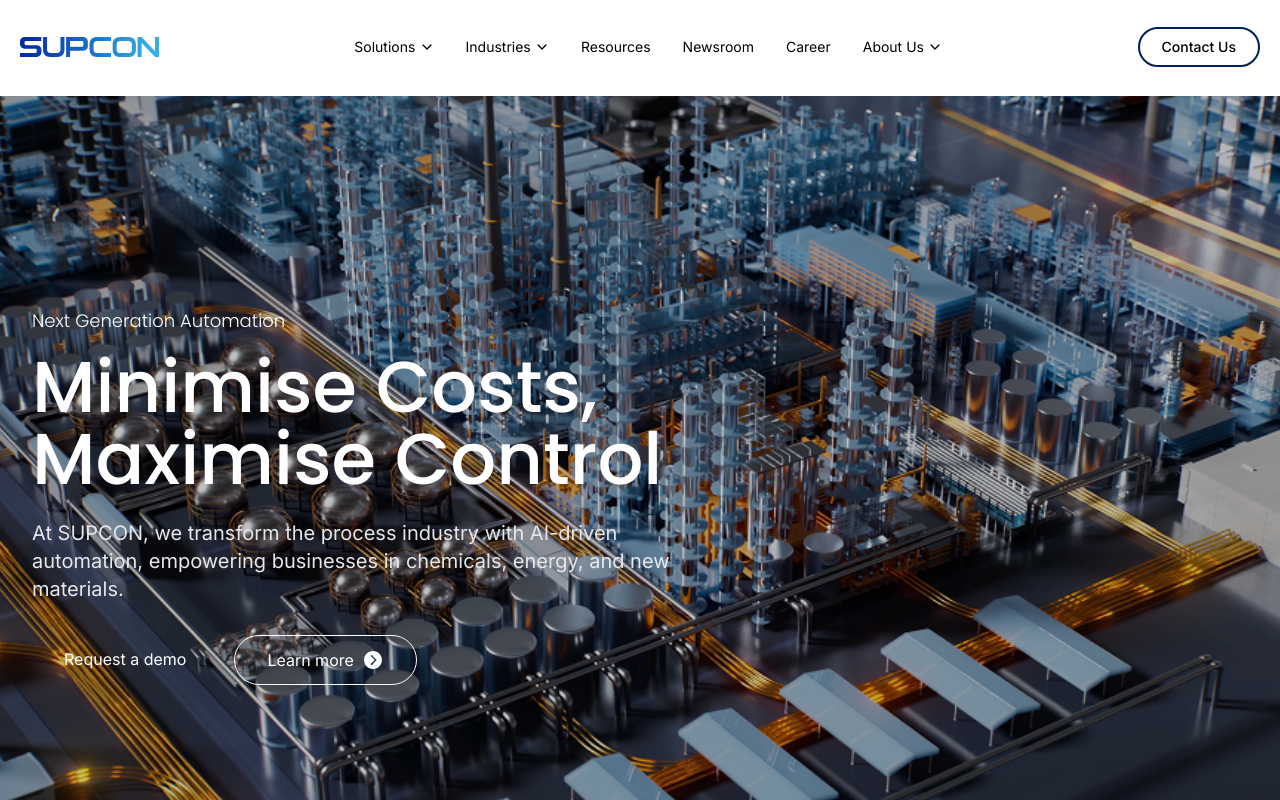
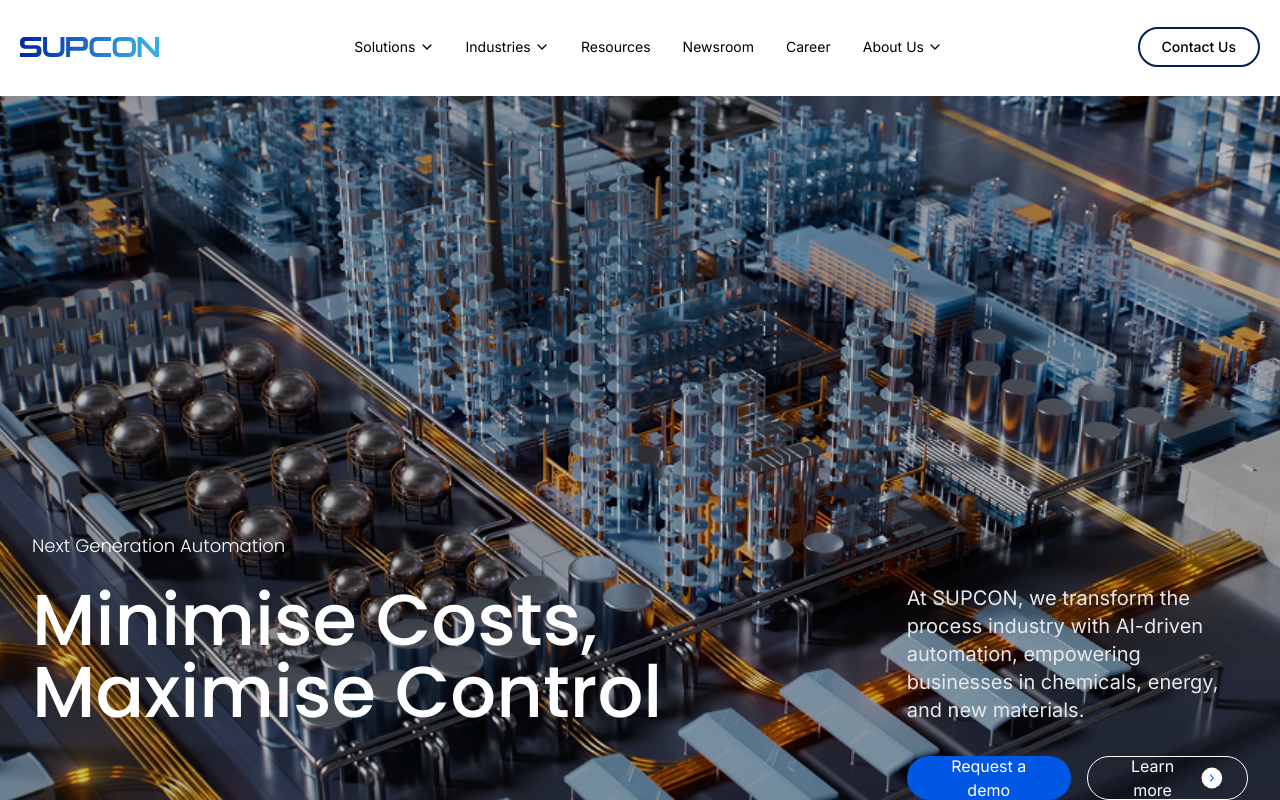
Before and after one commit to zhenqiteo/next-contentful-test, a Next.js app: page / in a window 1280 px wide. Shown: the top 800 px of the page. Built offline with nearby package versions, Linux system fonts and the light colour scheme.

Commit message:
[section] updated HomePageHero: layout changes for text overlay

```diff
--- a/app/components/HomePageHero.tsx
+++ b/app/components/HomePageHero.tsx
@@ -1,5 +1,6 @@
 import Link from "next/link";
 import { IoIosArrowDroprightCircle } from "react-icons/io";
+import CTAButton from "./ui/CTAButton";
 
 const HomePageHero = () => {
   return (
@@ -15,54 +16,53 @@
         }}
       />
 
-      {/* Content Container */}
-      <div className="relative z-10 flex flex-col justify-center h-full max-w-7xl mx-auto px-4 sm:px-6 lg:px-8">
-        {/* Tag line */}
-        <h4 className="text-white font-light text-lg mb-4 font-poppins">
+      {/* Content Container - Updated with grid layout */}
+      <div className="relative z-10 flex items-end pb-24 h-full w-full">
+        <div className="grid grid-cols-1 lg:grid-cols-3 grid-rows-[1fr_auto] gap-y-6 gap-x-8 w-full">
+          {/* Tag line - First row, spanning all columns */}
+          <div className="col-span-full px-4 sm:px-6 lg:px-8">
+            <h4 className="text-white font-light text-lg mb-0 font-poppins">
               Next Generation Automation
             </h4>
+          </div>
 
+          {/* Left Section - Second row, spans full width on mobile/tablet, 2 columns on desktop */}
+          <div className="col-span-full lg:col-span-2 row-start-2 flex flex-col items-start px-4 sm:px-6 lg:px-8">
             {/* Main Heading */}
-        <h1 className="text-white text-5xl md:text-6xl lg:text-7xl font-medium leading-tight mb-6">
+            <h1 className="text-white text-4xl sm:text-5xl lg:text-7xl font-medium leading-tight">
               Minimise Costs,
               <br />
               Maximise Control
             </h1>
+          </div>
 
+          {/* Right Section - Third row on mobile/tablet, second row's third column on desktop */}
+          <div className="col-span-full lg:col-span-1 row-start-3 lg:row-start-2 flex flex-col items-start px-4 sm:px-6 lg:px-8">
             {/* Description */}
-        <p className="text-gray-200 text-xl font-normal max-w-2xl mb-8">
+            <p className="text-gray-200 text-xl font-normal mb-8 text-left">
               At SUPCON, we transform the process industry with AI-driven
               automation, empowering businesses in chemicals, energy, and new
               materials.
             </p>
 
             {/* CTA Buttons */}
-        <div className="flex flex-wrap gap-4">
-          <Link
+            <div className="flex flex-row gap-4">
+              <CTAButton
+                text="Request a demo"
                 href="/request-demo"
-            className="bg-[var(--color-primary-blue)] hover:bg-white hover:text-[var(--color-primary-blue)] text-white px-8 py-3 rounded-full font-normal transition-colors"
-          >
-            Request a demo
-          </Link>
-          <Link
+                variant="filled"
+                showArrow={false}
+                className="block"
+              />
+              <CTAButton
+                text="Learn more"
                 href="/learn-more"
-            className="bg-transparent border border-white text-white hover:bg-white/10 px-8 py-3 rounded-full font-normal transition-colors flex items-center gap-2"
-          >
-            Learn more <IoIosArrowDroprightCircle size={22} />
-            {/* <svg
-              className="w-5 h-5"
-              fill="none"
-              stroke="currentColor"
-              viewBox="0 0 24 24"
-            >
-              <path
-                strokeLinecap="round"
-                strokeLinejoin="round"
-                strokeWidth={2}
-                d="M9 5l7 7-7 7"
+                variant="transparent"
+                showArrow={true}
+                className="block"
               />
-            </svg> */}
-          </Link>
+            </div>
+          </div>
         </div>
       </div>
     </section>
```
Lines whose indentation alone changed are shown as unchanged.
